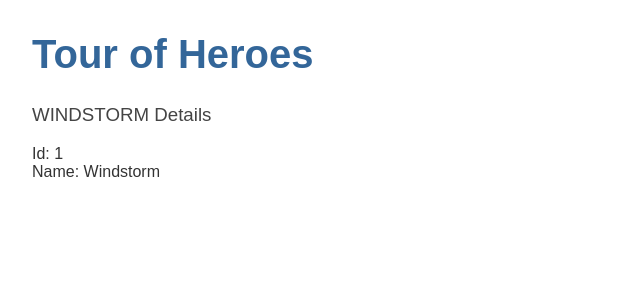
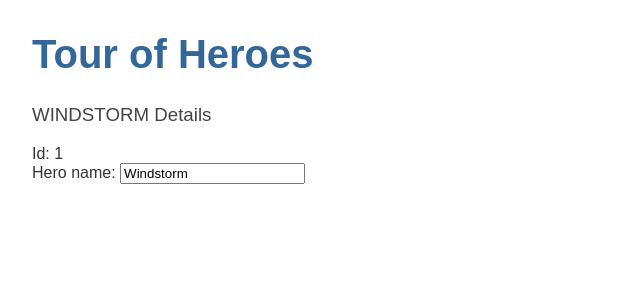
Before and after one commit to AlexandraIoana/angular-tour-of-heroes, an Angular app: page / in a window 1280 px wide. Shown: the top 300 px of the page, without its empty margins (0-640 px from the left). Built offline with nearby package versions, Linux system fonts and the light colour scheme.

Commit message:
Made hero name modifiable

```diff
--- a/src/app/app.module.ts
+++ b/src/app/app.module.ts
@@ -1,5 +1,6 @@
 import { NgModule } from '@angular/core';
 import { BrowserModule } from '@angular/platform-browser';
+import { FormsModule } from '@angular/forms';
 
 import { AppComponent } from './app.component';
 import { HeroesComponent } from './heroes/heroes.component';
@@ -10,7 +11,8 @@
     HeroesComponent
   ],
   imports: [
-    BrowserModule
+    BrowserModule,
+    FormsModule
   ],
   providers: [],
   bootstrap: [AppComponent]
--- a/src/app/heroes/heroes.component.html
+++ b/src/app/heroes/heroes.component.html
@@ -6,6 +6,6 @@
     {{hero.id}}
 </div>
 <div>
-    <span>Name:</span>
-    {{hero.name}}
+    <label for="name">Hero name: </label>
+    <input id="name" [(ngModel)]="hero.name" placeholder="name"/>
 </div>
```
